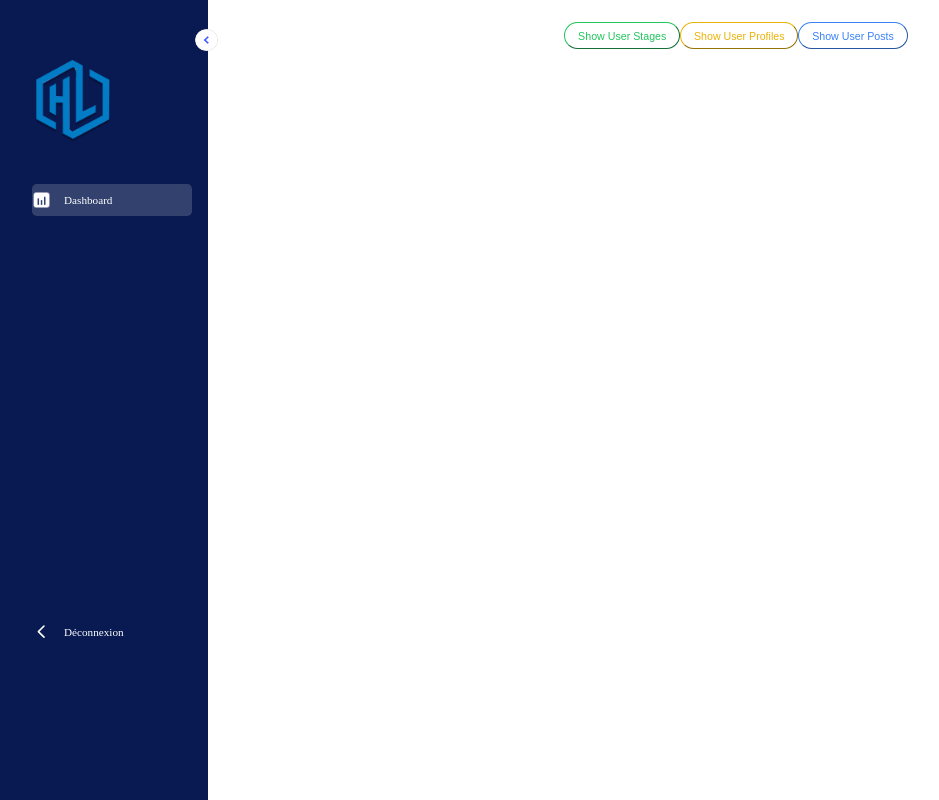
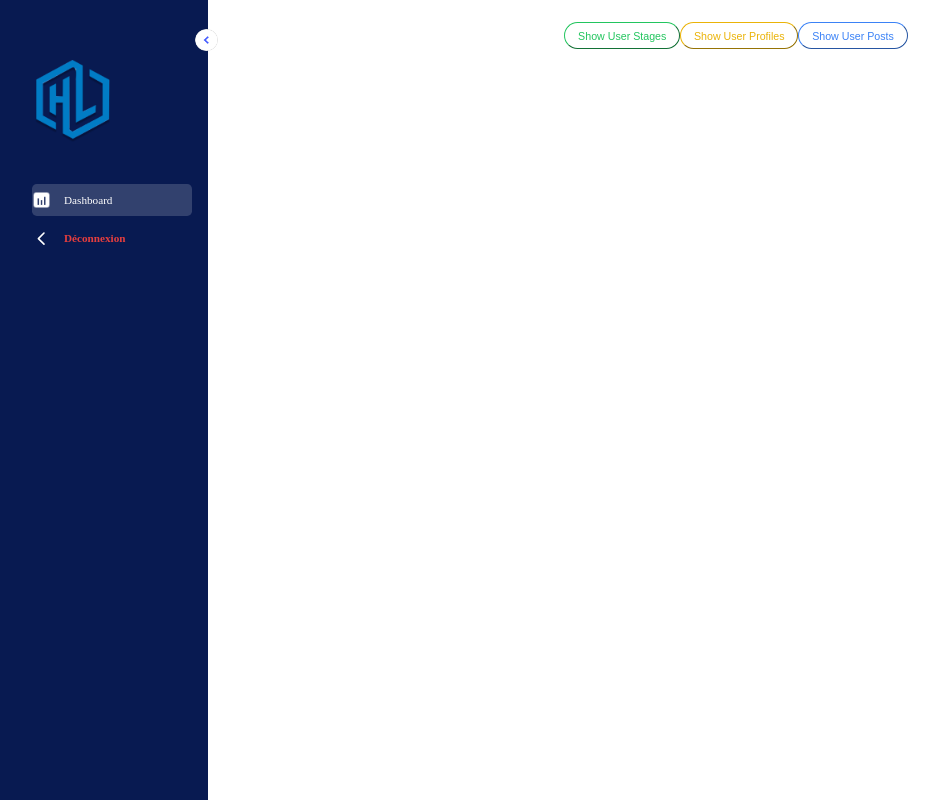
Before and after one commit to sofexbk/HistoLaureat, a React (Create React App) app in the folder client/: page /home in a window 1280 px wide. Shown: the top 800 px of the page, without its empty margins (16-955 px from the left). Built offline with nearby package versions, Linux system fonts and the light colour scheme; no server answers; sample sign-in values are in the browser's storage; a web font is replaced by a local one; what tw-elements would draw is missing.

Commit message:
hoping last one

```diff
--- a/client/src/components/SideBar.js
+++ b/client/src/components/SideBar.js
@@ -1,4 +1,4 @@
-import { useState } from "react";
+import React, { useState } from "react";
 import Logo from '../assets/Logo.png';
 import Control from "../assets/control.png";
 import Chart from '../assets/Chart.png';
@@ -26,7 +26,15 @@ const SideBar = ({ children }) => {
   const [open, setOpen] = useState(true);
   const Menus = [
     { title: "Dashboard", src: Chart },
-    { title: "Déconnexion", onClick: logout },
+    {
+      title: "Déconnexion",
+      onClick: logout,
+      icon: <LogoutIcon />,
+      style: {
+        color: '#e53e3e',
+        fontWeight: 'bold',
+      },
+    },
   ];
 
   return (
@@ -60,15 +68,18 @@ const SideBar = ({ children }) => {
           {Menus.map((Menu, index) => (
             <li
               key={index}
-              className={`flex text-white rounded-md ${open ? "py-2" : "py-0"} cursor-pointer mb-[500px] hover:bg-light-white text-gray-300 text-sm items-center gap-x-4 ${
+              className={`flex text-white rounded-md ${open ? "py-2" : "py-0"} cursor-pointer  hover:bg-light-white text-gray-300 text-sm items-center gap-x-4 ${
                 Menu.gap ? "mt-9" : "mt-2"
               } ${
                 index === 0 && "bg-light-white"
               }`}
               onClick={Menu.onClick}
             >
-              {Menu.title === "Déconnexion" ? <LogoutIcon /> : <img src={Menu.src} alt={Menu.title} />}
-              <span className={`${!open ? "hidden" : ""} origin-left duration-200 `}>
+              {Menu.icon || <img src={Menu.src} alt={Menu.title} />}
+              <span
+                style={Menu.style}
+                className={`${!open ? "hidden" : ""} origin-left duration-200 `}
+              >
                 {Menu.title}
               </span>
             </li>
```
